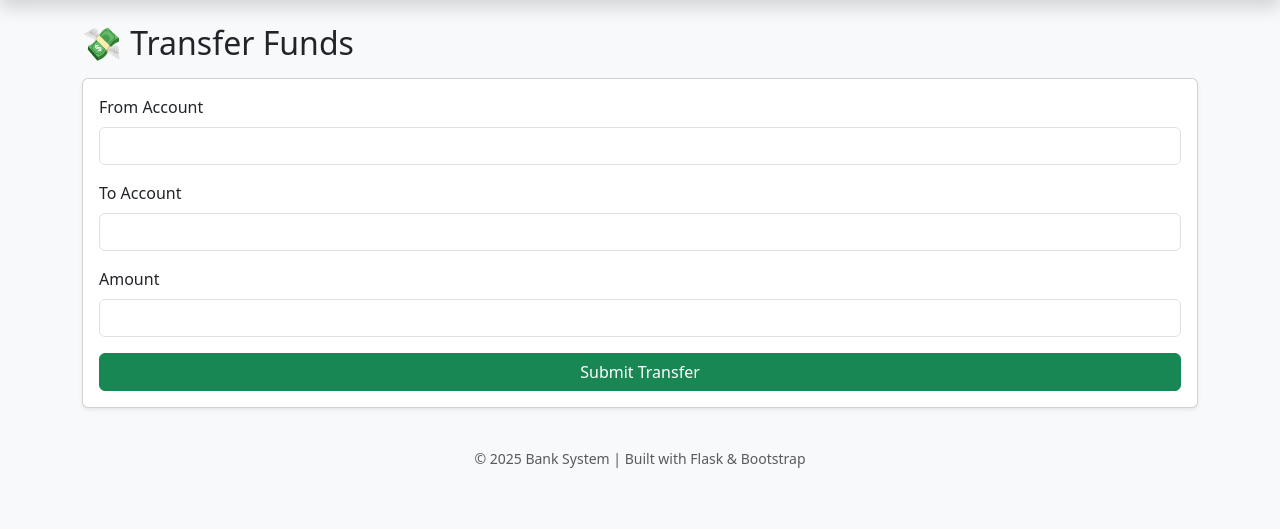
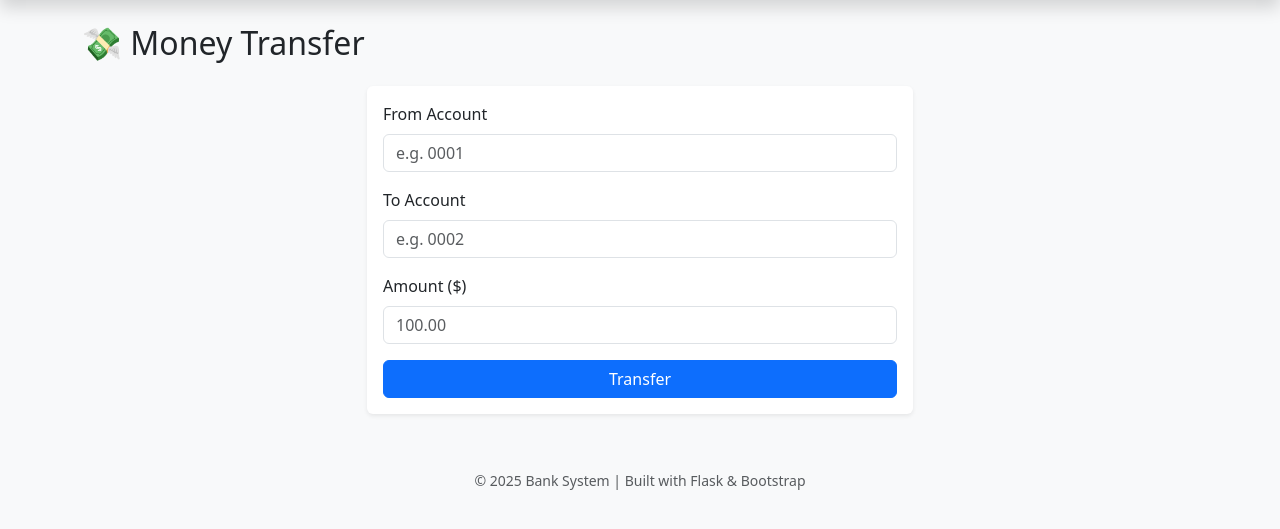
Before and after one commit to bashirubash/iddps, a Flask app: template templates/transfer.html in a window 1280 px wide. Shown: the part 56-585 px from the top of the page. Run offline with Flask 3, Linux system fonts and the light colour scheme; the template is opened without the code that fills it, so the values that code supplies are empty.

Commit message:
Update transfer.html

```diff
--- a/templates/transfer.html
+++ b/templates/transfer.html
@@ -1,43 +1,64 @@
 {% extends "base.html" %}
 {% block content %}
-<h2 class="mb-3">💸 Transfer Funds</h2>
-<form id="transferForm" class="card p-3 shadow-sm">
+
+<h2 class="mb-4">💸 Money Transfer</h2>
+
+<div class="row justify-content-center">
+  <div class="col-md-6">
+    <div class="card shadow-sm border-0">
+      <div class="card-body">
+        <form id="transferForm">
           <div class="mb-3">
-    <label class="form-label">From Account</label>
-    <input type="text" class="form-control" name="from_account" required>
+            <label for="from_account" class="form-label">From Account</label>
+            <input type="text" class="form-control" id="from_account" name="from_account" placeholder="e.g. 0001" required>
           </div>
           <div class="mb-3">
-    <label class="form-label">To Account</label>
-    <input type="text" class="form-control" name="to_account" required>
+            <label for="to_account" class="form-label">To Account</label>
+            <input type="text" class="form-control" id="to_account" name="to_account" placeholder="e.g. 0002" required>
           </div>
           <div class="mb-3">
-    <label class="form-label">Amount</label>
-    <input type="number" class="form-control" name="amount" step="0.01" required>
+            <label for="amount" class="form-label">Amount ($)</label>
+            <input type="number" step="0.01" class="form-control" id="amount" name="amount" placeholder="100.00" required>
           </div>
-  <button type="submit" class="btn btn-success">Submit Transfer</button>
+          <button type="submit" class="btn btn-primary w-100">Transfer</button>
         </form>
+      </div>
+    </div>
 
-<div id="result" class="alert mt-3 d-none"></div>
+    <!-- Alert messages -->
+    <div id="alertBox" class="mt-3"></div>
+  </div>
+</div>
 
 <script>
-document.getElementById("transferForm").addEventListener("submit", async e => {
+document.getElementById("transferForm").addEventListener("submit", async function(e) {
   e.preventDefault();
-  let formData = Object.fromEntries(new FormData(e.target).entries());
+
+  let data = {
+    from_account: document.getElementById("from_account").value,
+    to_account: document.getElementById("to_account").value,
+    amount: document.getElementById("amount").value
+  };
+
   let res = await fetch("/api/transfer", {
     method: "POST",
-    headers: { "Content-Type": "application/json" },
-    body: JSON.stringify(formData)
+    headers: {"Content-Type": "application/json"},
+    body: JSON.stringify(data)
   });
-  let data = await res.json();
-  let result = document.getElementById("result");
-  result.classList.remove("d-none", "alert-success", "alert-danger");
-  if(res.ok) {
-    result.classList.add("alert-success");
-    result.textContent = "✅ Transfer successful! " + JSON.stringify(data);
+
+  let result = await res.json();
+  let alertBox = document.getElementById("alertBox");
+
+  if (res.ok && result.status === "ok") {
+    alertBox.innerHTML = `<div class="alert alert-success">✅ Transfer successful! TX ID: ${result.tx}</div>`;
+  } else if (result.status === "insufficient_funds") {
+    alertBox.innerHTML = `<div class="alert alert-warning">⚠️ Insufficient funds in account.</div>`;
+  } else if (result.status === "deadlock_aborted") {
+    alertBox.innerHTML = `<div class="alert alert-danger">❌ Transaction aborted due to deadlock.</div>`;
   } else {
-    result.classList.add("alert-danger");
-    result.textContent = "❌ Transfer failed: " + JSON.stringify(data);
+    alertBox.innerHTML = `<div class="alert alert-danger">❌ Error: ${result.error || result.status}</div>`;
   }
 });
 </script>
+
 {% endblock %}
```
Lines whose indentation alone changed are shown as unchanged.
